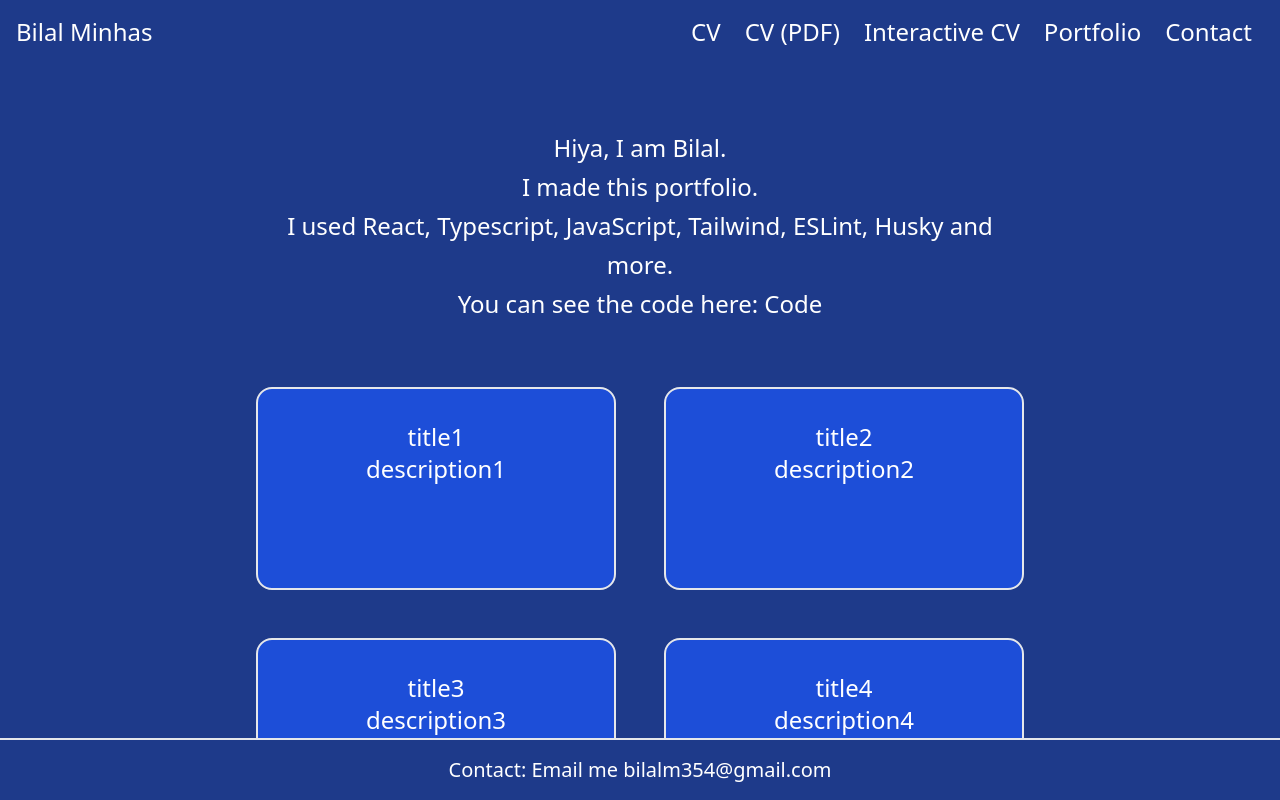
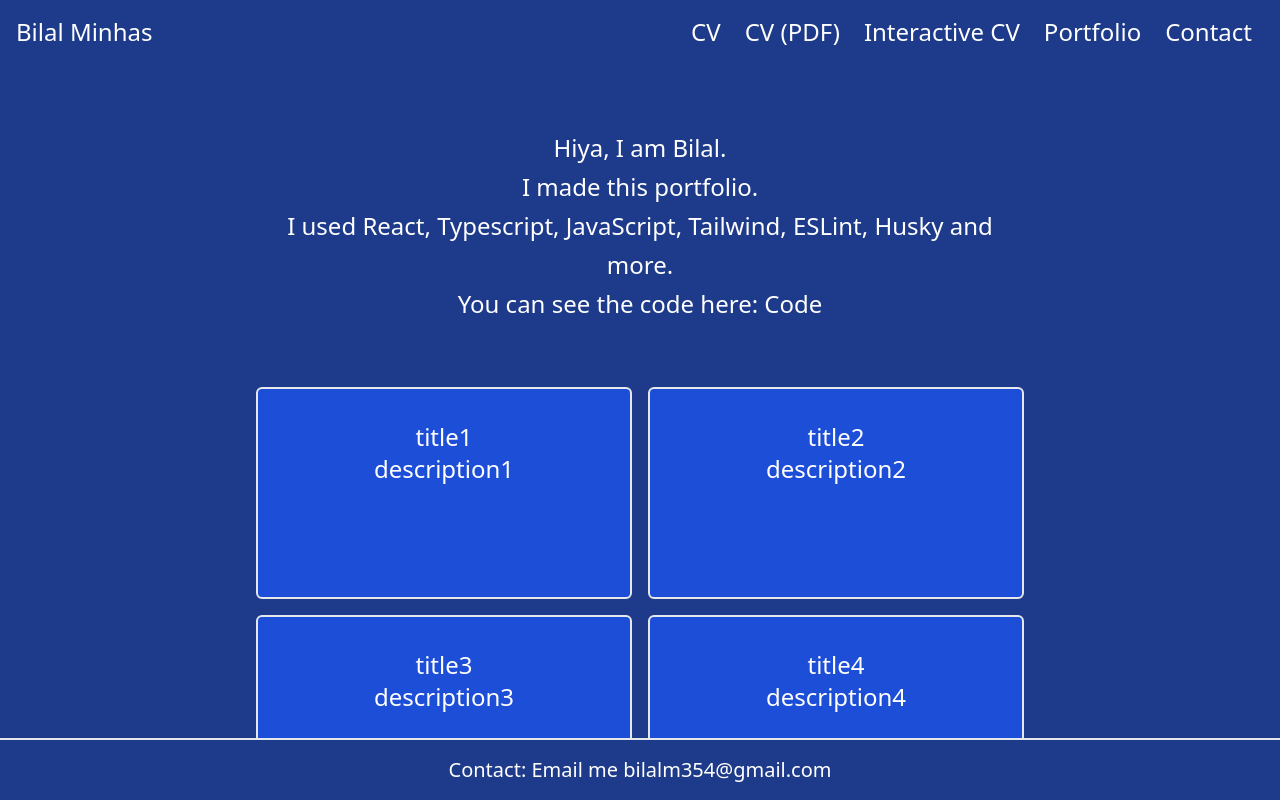
Before and after one commit to Bilalm354/react-portfolio, a React (Create React App) app: page / in a window 1280 px wide. Shown: the top 800 px of the page. Built offline with nearby package versions, Linux system fonts and the light colour scheme.

Commit message:
styling changes

```diff
--- a/src/components/PortfolioGrid.tsx
+++ b/src/components/PortfolioGrid.tsx
@@ -1,18 +1,10 @@
 import React from 'react';
+import { portfolioItemData } from '../data/PortfolioItemData';
 import PortfolioItem from './PortfolioItem';
-import { PortfolioItemData } from '../data/PortfolioItemData';
-
-const portfolioItemData: PortfolioItemData[] = [1, 2, 3, 4, 5, 6, 7, 8, 9, 10, 11, 12]
-  .map((num) => ({
-    title: `title${num}`,
-    description: `description${num}`,
-    imagePath: `imagePath${num}`,
-    url: '#',
-  }));
 
 export default function PortfolioGrid() {
   return (
-    <div className="grid grid-cols-1 md:grid-cols-2 2xl:grid-cols-3 gap-12 w-3/5">
+    <div className="grid grid-cols-1 md:grid-cols-2 2xl:grid-cols-3 gap-4 w-3/5">
       {portfolioItemData.map((item) => (
         <PortfolioItem item={item} key={item.title} />
       ))}
--- a/src/components/PortfolioItem.tsx
+++ b/src/components/PortfolioItem.tsx
@@ -11,7 +11,7 @@ export default function PortfolioItem({ item }: PortfolioItemProps) {
   } = item;
 
   return (
-    <a href={url} className="border-2 p-8 rounded-2xl bg-blue-700 hover:bg-blue-900 aspect-video">
+    <a href={url} className="border-2 p-8 rounded-md bg-blue-700 hover:bg-blue-900 aspect-video">
       {title}
       <br />
       {description}
--- a/src/components/nav/NavBar.tsx
+++ b/src/components/nav/NavBar.tsx
@@ -1,10 +1,12 @@
 import React from 'react';
 import NavItem from './NavItem';
+
+// hidden md:block
 
 export default function NavBar() {
   return (
     <div>
-      <div className="fixed top-0 right-0 p-4 hidden md:block">
+      <div className="hidden flex-col md:flex md:flex-row fixed top-0 md:right-0 p-4" id="menu">
         <NavItem text="CV" link="https://docs.google.com/document/d/1FHzaHQE2R8jK0bv6rl2TZqD8Hq2swN-KYv-3TuFMG74/edit?usp=sharing" />
         <NavItem text="CV (PDF)" link="https://docs.google.com/document/d/1FHzaHQE2R8jK0bv6rl2TZqD8Hq2swN-KYv-3TuFMG74/export?format=pdf" />
         <NavItem text="Interactive CV" link="#" />
@@ -12,11 +14,13 @@ export default function NavBar() {
         <NavItem text="Contact" link="#contact" />
       </div>
       <div className="fixed top-0 right-0 p-4 block md:hidden">
-        <svg viewBox="0 0 100 70" width="35" height="35" fill="white">
-          <rect width="100" height="10" rx="5" />
-          <rect y="30" width="100" height="10" rx="5" />
-          <rect y="60" width="100" height="10" rx="5" />
-        </svg>
+        <button type="button" data-collapse-toggle="menu">
+          <svg viewBox="0 0 100 70" width="35" height="35" fill="white">
+            <rect width="100" height="10" rx="5" />
+            <rect y="30" width="100" height="10" rx="5" />
+            <rect y="60" width="100" height="10" rx="5" />
+          </svg>
+        </button>
       </div>
     </div>
   );
--- a/src/components/nav/NavItem.tsx
+++ b/src/components/nav/NavItem.tsx
@@ -7,7 +7,7 @@ interface NavItemProps {
 
 export default function NavItem({ text, link }: NavItemProps) {
   return (
-    <a className="px-3 hover:underline" href={link}>
+    <a className="px-3 hover:underline block" href={link}>
       {text}
     </a>
   );
--- a/src/data/PortfolioItemData.ts
+++ b/src/data/PortfolioItemData.ts
@@ -4,3 +4,11 @@ export interface PortfolioItemData {
   imagePath: string;
   url: string;
 }
+
+export const portfolioItemData: PortfolioItemData[] = [1, 2, 3, 4, 5, 6, 7, 8, 9, 10, 11, 12]
+  .map((num) => ({
+    title: `title${num}`,
+    description: `description${num}`,
+    imagePath: 'img/',
+    url: '#',
+  }));
```
